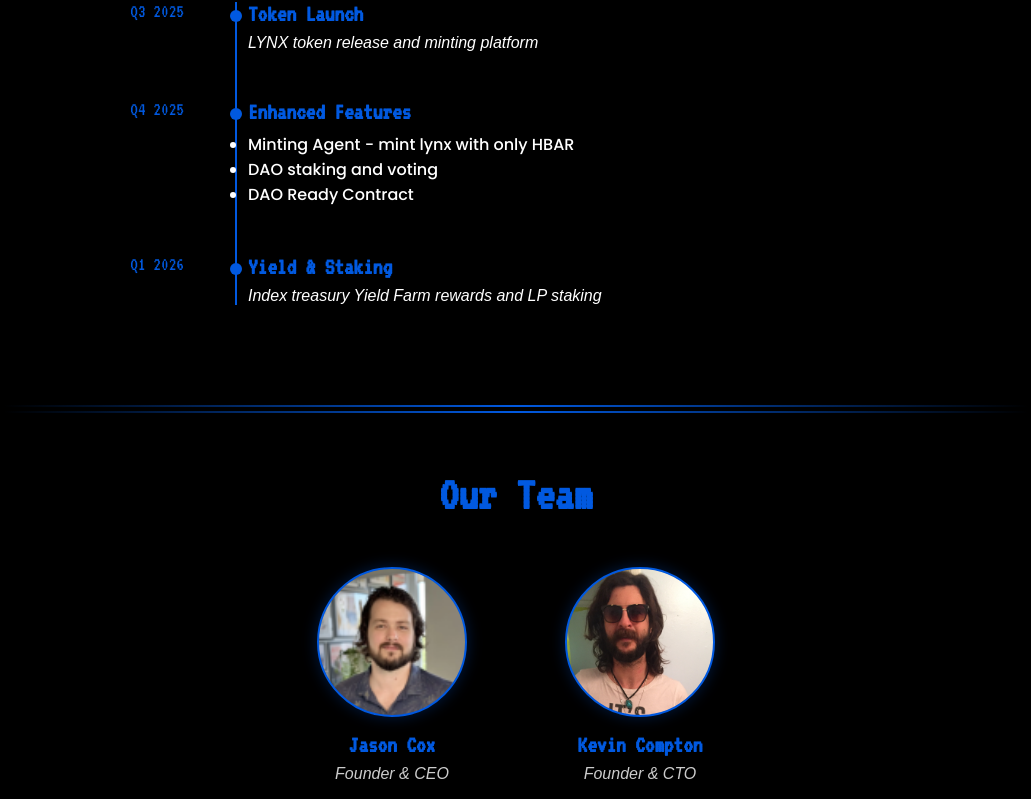
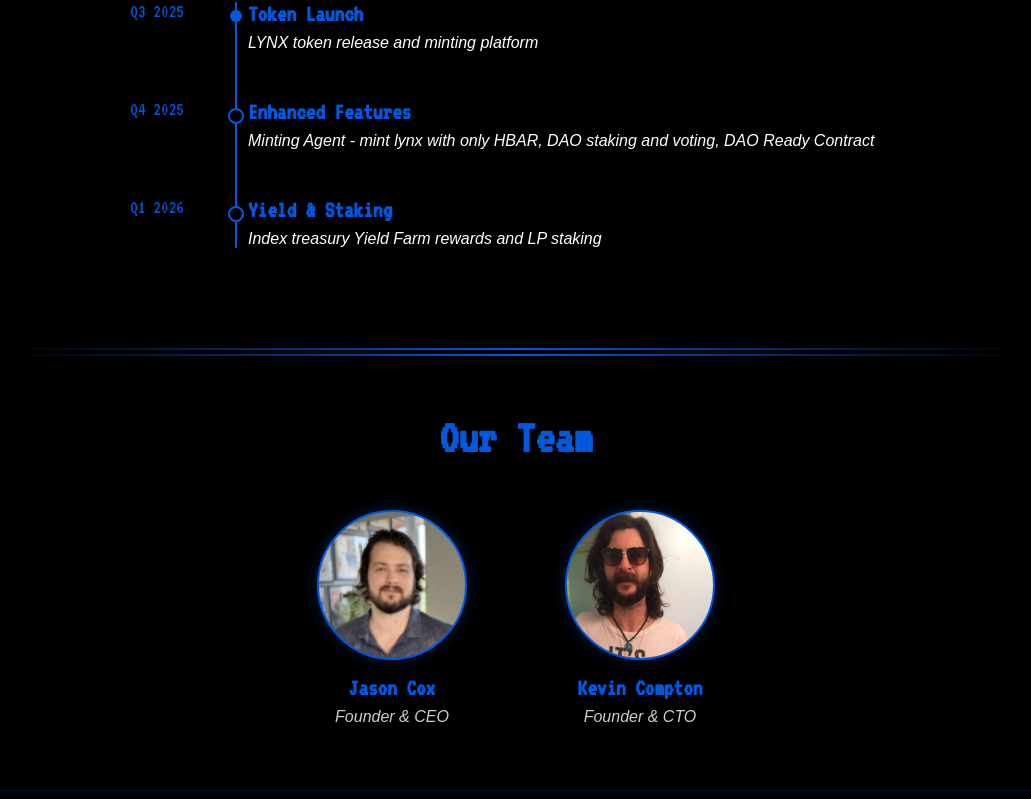
Before and after one commit to 0xPrimordia/lynxify-next-website, a Next.js app: page / in a window 1280 px wide. Shown: the part 1319-2118 px from the top of the page, without its empty margins (124-1155 px from the left). Built offline with nearby package versions, Linux system fonts and the light colour scheme; a web font is replaced by a local one.

Commit message:
Update page.tsx

```diff
--- a/src/app/page.tsx
+++ b/src/app/page.tsx
@@ -86,18 +86,14 @@
                   <p>LYNX token release and minting platform</p>
                 </div>
               </div>
-              <div className="roadmap-item">
+              <div className="roadmap-item incomplete">
                 <div className="roadmap-date">Q4 2025</div>
                 <div className="roadmap-content">
                   <h3>Enhanced Features</h3>
-                  <ul>
-                    <li>Minting Agent - mint lynx with only HBAR</li>
-                    <li>DAO staking and voting</li>
-                    <li>DAO Ready Contract</li>
-                  </ul>
+                  <p>Minting Agent - mint lynx with only HBAR, DAO staking and voting, DAO Ready Contract</p>
                 </div>
               </div>
-              <div className="roadmap-item">
+              <div className="roadmap-item incomplete">
                 <div className="roadmap-date">Q1 2026</div>
                 <div className="roadmap-content">
                   <h3>Yield & Staking</h3>
```
